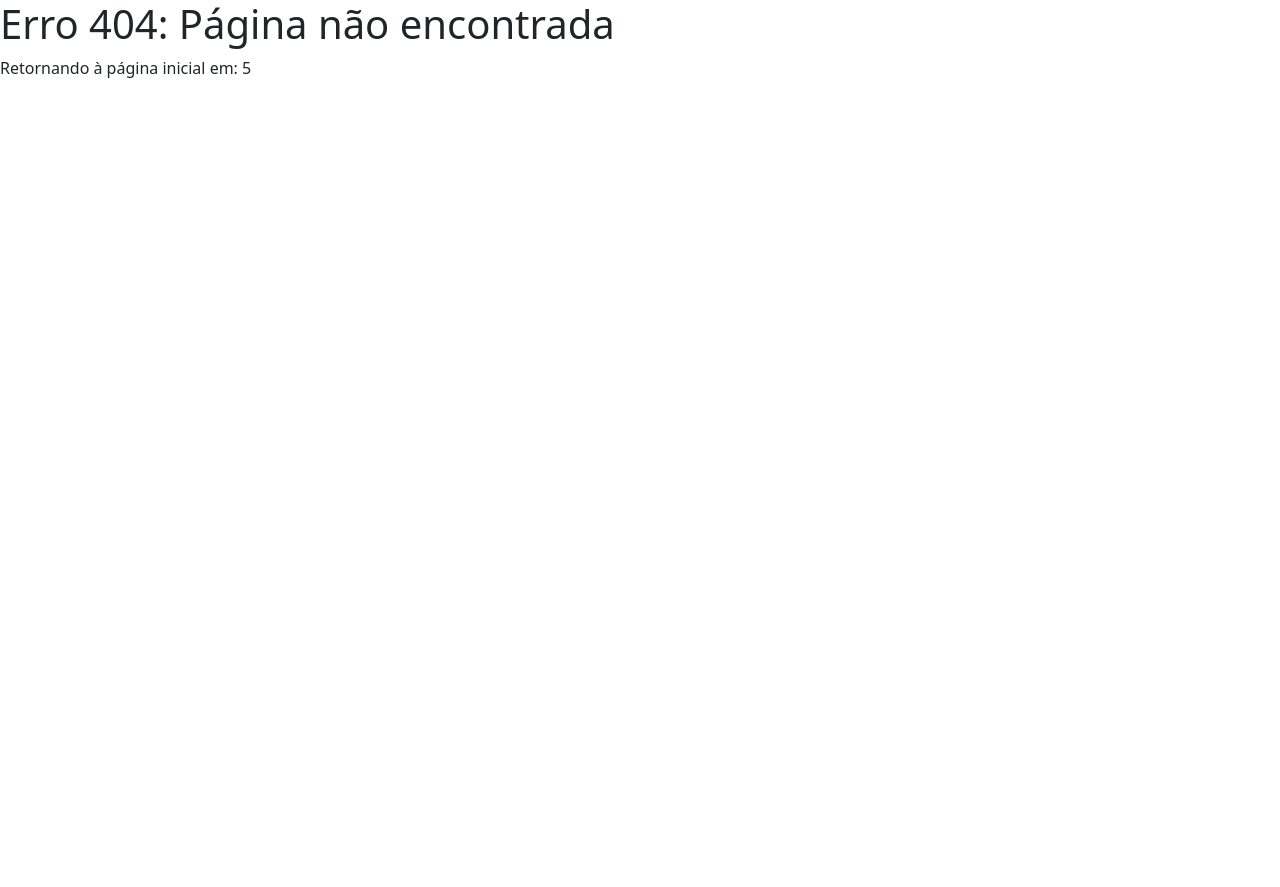
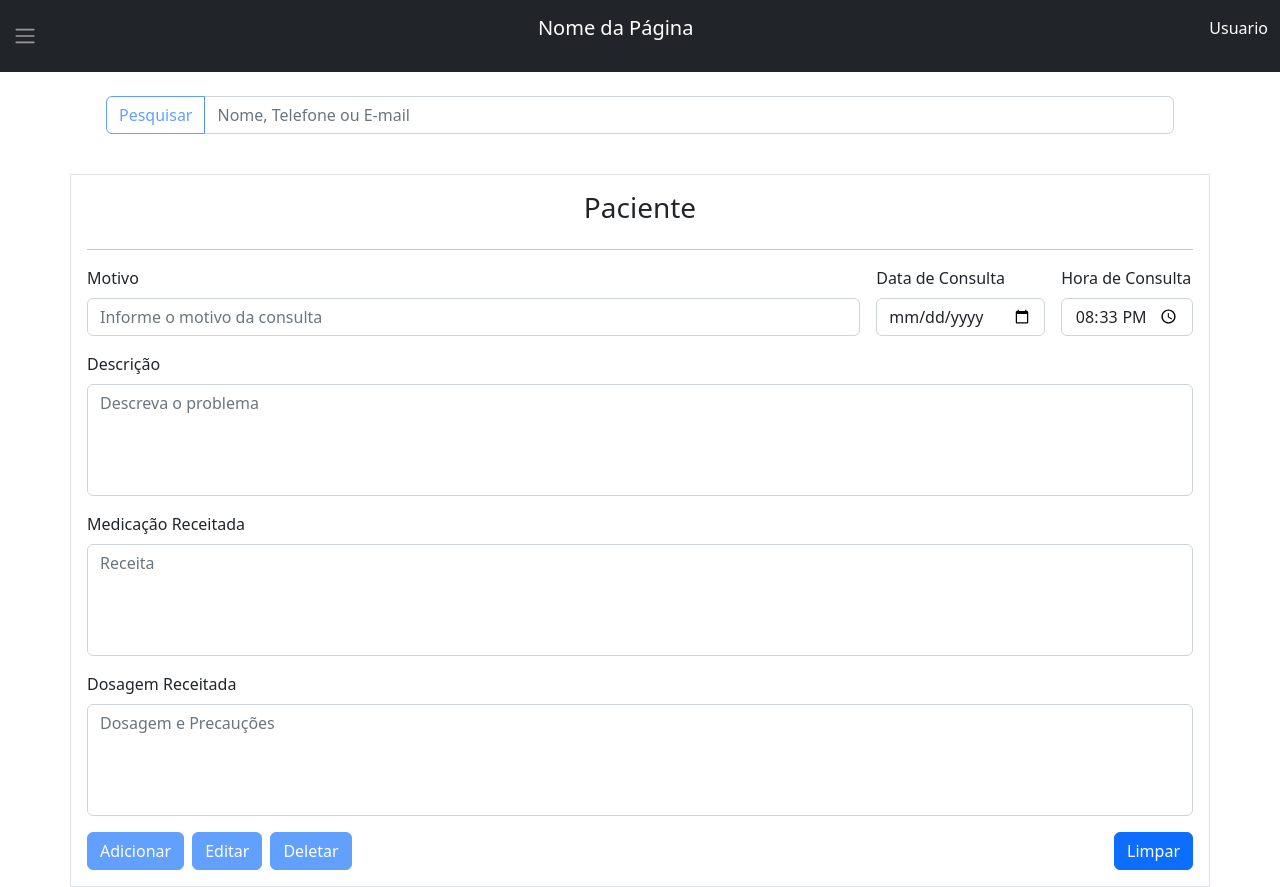
Before and after one commit to Osnei-Luzia/LABMedical, an Angular app in the folder labMedical/: page /home/consulta/1 in a window 1280 px wide. Before the commit this address had no page. Before the commit the page ends 800 px from the top, so only its background shows below. Built offline with nearby package versions, Linux system fonts and the light colour scheme.

Commit message:
Barra de busca em Cadastro de Consulta

```diff
--- a/labMedical/src/app/app-routing.module.ts
+++ b/labMedical/src/app/app-routing.module.ts
@@ -10,8 +10,8 @@ import { PaginaNaoEncontradaComponent } from './pages/pagina-nao-encontrada/pagi
 
 //ter mais de um routing.module?
 const routes: Routes = [
-  { path: "", component: LoginComponent},
-  { path: "login", component: LoginComponent},
+  { path: "", component: LoginComponent },
+  { path: "login", component: LoginComponent },
   {
     path: "home", component: MainComponent,
     children: [
@@ -21,16 +21,17 @@ const routes: Routes = [
         path: 'paciente', component: PacienteCadastroComponent,
       }, {
         path: 'paciente/:id', component: PacienteCadastroComponent,
-      },{
+      }, {
         path: "consulta", component: ConsultaCadastroComponent,
+      }, {
+        path: "consulta/:id", component: ConsultaCadastroComponent,
       }, {
         path: "exame", component: ExameCadastroComponent
       }
-    ]
+    ] //corrigir paths
   },
   { path: '**', component: PaginaNaoEncontradaComponent },
 ];
-
 @NgModule({
   imports: [RouterModule.forRoot(routes)],
   exports: [RouterModule]
--- a/labMedical/src/app/models/consulta.ts
+++ b/labMedical/src/app/models/consulta.ts
@@ -1,5 +1,6 @@
 export interface Consulta {
     id: String,
+    idPaciente: String,
     motivo: String,
     dataConsulta: String,
     horaConsulta: String,
--- a/labMedical/src/app/pages/consulta-cadastro/consulta-cadastro.component.html
+++ b/labMedical/src/app/pages/consulta-cadastro/consulta-cadastro.component.html
@@ -1,7 +1,22 @@
-<form #cadastroConsulta="ngForm" (ngSubmit)="onSubmit(cadastroConsulta)" class="container p-3 mt-3 border">
+<div class="container">
+    <labM-barra-pesquisa (listaPacientes)="recebedorEvento($event)" data-bs-toggle="collapse"
+        data-bs-target="#listaPacientes"></labM-barra-pesquisa>
+    <ul *ngFor="let paciente of pacientes" class="collapse vertical-group" id="listaPacientes">
+        <li>
+            <button class="dropdown-item bg-light">{{paciente.nome}}</button>
+        </li>
+    </ul>
+</div>
+<form #cadastroConsulta="ngForm" (ngSubmit)="onSubmit(cadastroConsulta,$event.submitter.id)"
+    class="container p-3 mt-3 border">
     <div class="d-flex flex-column justify-content-center">
+        <h3 class="text-center">Paciente</h3>
+        <hr>
         <div class="mb-3 form-group d-flex gap-3">
             <div class="d-flex flex-column flex-grow-1">
+                <!-- <input hidden required> -->
+                <label>{{idPaciente}}</label>
+
                 <label for="motivo" class="form-label">Motivo</label>
                 <input #inputMotivo="ngModel" type="text" class="form-control" name="motivo" [(ngModel)]="motivo"
                     required maxlength="64" minlength="8" placeholder="Informe o motivo da consulta">
@@ -61,7 +76,15 @@
             </div>
         </div>
         <div class="d-flex justify-content-between">
-            <button type="submit" class="btn btn-primary" [disabled]="!cadastroConsulta.valid">Confirmar</button>
+            <div class="d-flex gap-2">
+                <button id="adicionar" type="submit" class="btn btn-primary"
+                    [disabled]="cadastroConsulta.valid&&controle=='adicionar'?false:true">Adicionar</button>
+                <button id="editar" type="submit" class="btn btn-primary"
+                    [disabled]="!cadastroConsulta.valid||controle!='editar'">Editar</button>
+                <button id="deletar" type="submit" class="btn btn-primary"
+                    [disabled]="controle!='editar'">Deletar</button>
+            </div>
+
             <button type="reset" class="btn btn-primary">Limpar</button>
         </div>
     </div>
--- a/labMedical/src/app/pages/consulta-cadastro/consulta-cadastro.component.ts
+++ b/labMedical/src/app/pages/consulta-cadastro/consulta-cadastro.component.ts
@@ -1,36 +1,87 @@
-import { Component } from '@angular/core';
+import { Component, OnInit } from '@angular/core';
 import { Consulta } from 'src/app/models/consulta';
 import { TabelaConsultaService } from 'src/app/services/tabela-consulta.service';
+import { TabelaPacienteService } from 'src/app/services/tabela-paciente.service';
 
 @Component({
   selector: 'labM-consulta-cadastro',
   templateUrl: './consulta-cadastro.component.html',
   styleUrls: ['./consulta-cadastro.component.css']
 })
-export class ConsultaCadastroComponent {
+export class ConsultaCadastroComponent{
   date: Date = new Date()
-  motivo: String = "";
+  controle: String = "adicionar"
+  pacientes: any = TabelaPacienteService.prototype.buscar()
+
+
+  id: any = ""
+  idPaciente: any = ""
+  motivo: String = ""
   dataConsulta: String = ""
   //$("dataConsulta").datepicker("setDate", new Date().getFullYear()) ---- Instalar JQuery e setar default para o datePicker
   horaConsulta: String = `${this.date.getHours()}:${this.date.getMinutes()}`;
-  //buscar hora atual
-  descricao: String = "";
-  medicacao: String = "";
-  precaucoes: String = "";
-  onSubmit(form: any) {
+  descricao: String = ""
+  medicacao: String = ""
+  precaucoes: String = ""
+
+  onSubmit(form: any, submitId: any) {
     if (form.valid) {
-      let consulta: Consulta = {
-        id: "",
-        motivo: this.motivo,
-        dataConsulta: this.dataConsulta,
-        horaConsulta: this.horaConsulta,
-        descricao: this.descricao,
-        medicacao: this.medicacao,
-        precaucoes: this.precaucoes,
+      switch (submitId) {
+        case "adicionar":
+          this.adicionar()
+          break;
+        case "editar":
+          this.editar(this.id)
+          break;
+        case "deletar":
+          this.deletar(this.id)
+          break;
       }
-      TabelaConsultaService.prototype.cadastrar(consulta)
-      console.log(TabelaConsultaService.prototype.buscar())
       form.reset()
     }
   }
+
+  //fazer com que o resultado da pesquisa adicione os campos no formulário, transformar o select em collapse
+  ngOnInit(): void {
+    // let resultado: any
+    // this.id = "199c7d33-8ca5-4d42-8230-92788c96080a"
+    // if (this.id) {
+    //   let resultados = TabelaConsultaService.prototype.buscar()
+    //   resultado = resultados.find((item) => item.id.includes(this.id))
+    //   this.idPaciente = resultado.idPaciente
+    //   this.motivo = resultado.motivo
+    //   this.dataConsulta = resultado.dataConsulta
+    //   this.horaConsulta = resultado.horaConsulta
+    //   this.descricao = resultado.descricao
+    //   this.medicacao = resultado.medicacao
+    //   this.precaucoes = resultado.precaucoes
+    // } else {
+    //   this.controle = "adicionar"
+    // }
+  }
+  recebedorEvento(pacientes: any) {
+    this.pacientes = pacientes
+  }
+  adicionar() {
+    TabelaConsultaService.prototype.cadastrar(this.setConsulta())
+  }
+  editar(id: String) {
+    TabelaConsultaService.prototype.cadastrar(this.setConsulta(id))
+  }
+  deletar(id: String) {
+    TabelaConsultaService.prototype.deletar(id)
+  }
+  setConsulta(id?: String) {
+    let consulta: Consulta = {
+      id: id ? id : "",
+      idPaciente: this.idPaciente,
+      motivo: this.motivo,
+      dataConsulta: this.dataConsulta,
+      horaConsulta: this.horaConsulta,
+      descricao: this.descricao,
+      medicacao: this.medicacao,
+      precaucoes: this.precaucoes,
+    }
+    return consulta
+  }
 }
--- a/labMedical/src/app/pages/paciente-cadastro/paciente-cadastro.component.html
+++ b/labMedical/src/app/pages/paciente-cadastro/paciente-cadastro.component.html
@@ -1,7 +1,8 @@
 <form #cadastroPaciente="ngForm" (ngSubmit)="onSubmit(cadastroPaciente,$event.submitter.id)" class="container p-3 mt-3 border">
     <div class="d-flex flex-column justify-content-center">
         <!-- mostar nome no editar -->
-        <h3 class="text-center mb-3">Paciente</h3>
+        <h3 class="text-center">Paciente</h3>
+        <hr>
         <h5>Identificação</h5>
 
         <section class="mb-3 form-group d-flex gap-3">
--- a/labMedical/src/app/services/tabela-consulta.service.ts
+++ b/labMedical/src/app/services/tabela-consulta.service.ts
@@ -6,8 +6,12 @@ import { Consulta } from '../models/consulta';
 })
 export class TabelaConsultaService {
   cadastrar(data: Consulta) {
-    data.id = crypto.randomUUID()
-    // eliminar nulls
+    data.id ? "" : data.id = crypto.randomUUID();
+
+    Object.keys(data).forEach(element => {
+      element === null ?
+        element = "" : ""
+    });
     localStorage.setItem(`consulta_${data.id}`, JSON.stringify(data))
   }
   buscar() {
@@ -19,5 +23,10 @@ export class TabelaConsultaService {
     })
     return storage
   }
+  deletar(id: String) {
+    let resultados = this.buscar()
+    let resultado = resultados.find((item) => item.id.includes(id))
+    localStorage.removeItem(`consulta_${resultado.id}`)
+  }
   constructor() { }
 }
--- a/labMedical/src/app/services/tabela-paciente.service.ts
+++ b/labMedical/src/app/services/tabela-paciente.service.ts
@@ -23,7 +23,7 @@ export class TabelaPacienteService {
     })
     return storage
   }
-  deletar(id:String){
+  deletar(id: String) {
     let resultados = this.buscar()
     let resultado = resultados.find((item) => item.id.includes(id))
     localStorage.removeItem(`paciente_${resultado.id}`)
```
